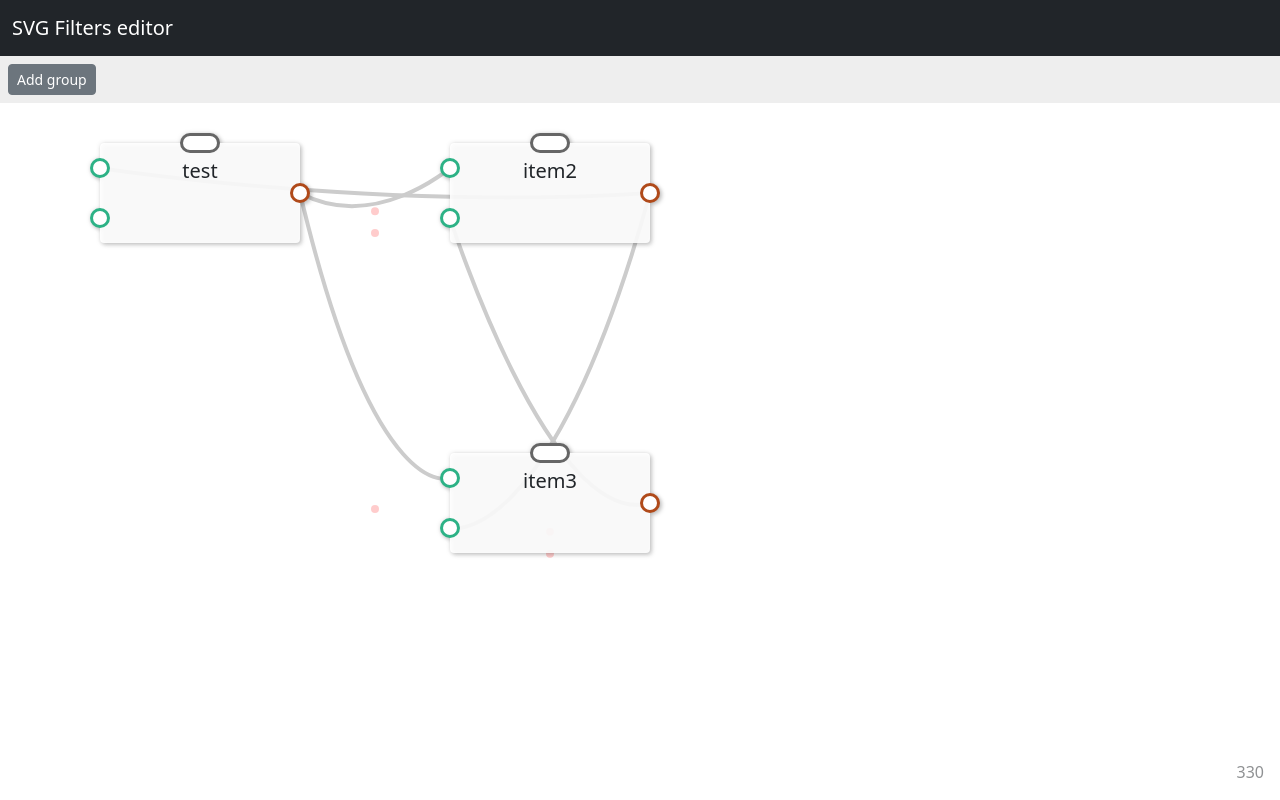
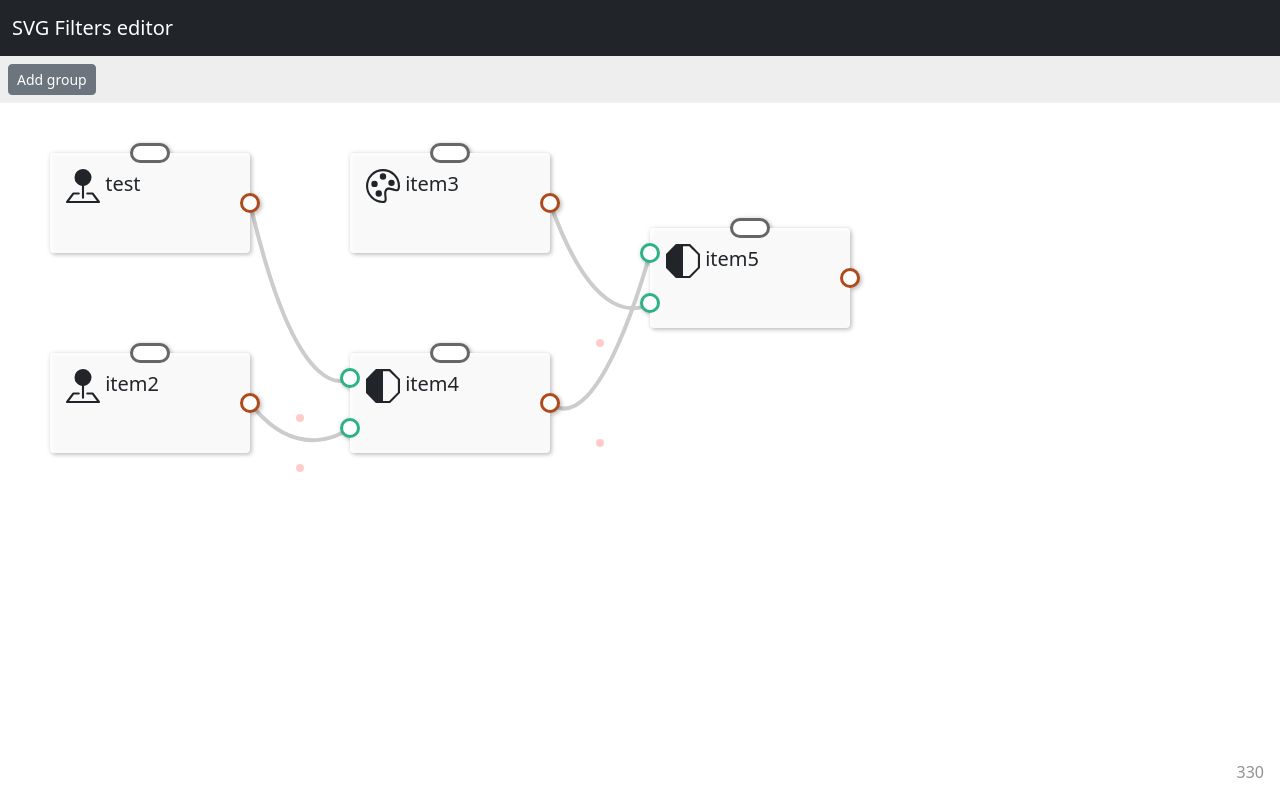
Before and after one commit to septentrion-730n/svgfilters-visualprogramming, a React (Create React App) app: page / in a window 1280 px wide. Built offline with nearby package versions, Linux system fonts and the light colour scheme.

Commit message:
Fix brick selection / basic type display

```diff
--- a/package.json
+++ b/package.json
@@ -15,6 +15,7 @@
     "react": "^18.2.0",
     "react-bootstrap": "^2.5.0",
     "react-dom": "^18.2.0",
+    "react-icons": "^4.6.0",
     "react-scripts": "5.0.1",
     "react-spring": "^9.5.5",
     "sass": "^1.55.0",
--- a/src/bricks/Brick.tsx
+++ b/src/bricks/Brick.tsx
@@ -3,12 +3,17 @@ import { useSpring, animated } from "@react-spring/web";
 
 import "./Brick.scss";
 import { useEditorContext } from "../editor/EditorContextProvider";
-import { BrickData, ConnectorData, connectorDataGetId } from "../types";
+import {
+  BrickData,
+  BricksTypesConfig,
+  ConnectorData,
+  connectorDataGetId,
+} from "../types";
 
 export const Brick = (props: BrickProps) => {
   const {
     brick,
-    brick: { id, position, label },
+    brick: { id, position, label, brickType },
   } = props;
 
   const { selectedBrick, setSelectedBrick } = useEditorContext();
@@ -40,14 +45,18 @@ export const Brick = (props: BrickProps) => {
       }}
     >
       <div className="__input-connectors">
-        <Connector data={{ brickId: id, connectorId: "in1" }} />
-        <Connector data={{ brickId: id, connectorId: "in2" }} />
+        {BricksTypesConfig[brickType].in.map((connectorId) => (
+          <Connector data={{ brickId: id, connectorId }} />
+        ))}
       </div>
       <div className="__input-connectors mod--output">
-        <Connector data={{ brickId: id, connectorId: "out1" }} />
+        <Connector data={{ brickId: id, connectorId: "out" }} />
       </div>
       <div className="__drag-anchor" {...bind()} />
-      <h5 className="text-center">{label ?? id}</h5>
+      <h5>
+        {BricksTypesConfig[brickType].icon({ size: 34 })} {label ?? id}
+      </h5>
+      <div className="__preview"></div>
     </animated.div>
   );
 };
--- a/src/editor/EditionPanel.tsx
+++ b/src/editor/EditionPanel.tsx
@@ -2,7 +2,7 @@ import Offcanvas from "react-bootstrap/Offcanvas";
 import { useEditorContext } from "./EditorContextProvider";
 
 export const EditionPanel = () => {
-  const { showEditionPanel, setShowEditionPanel, selectedBrick } =
+  const { selectedBrick, showEditionPanel, setShowEditionPanel } =
     useEditorContext();
 
   if (!selectedBrick) return null;
@@ -12,7 +12,7 @@ export const EditionPanel = () => {
       placement="end"
       scroll={true}
       backdrop={false}
-      show={showEditionPanel}
+      show={selectedBrick && showEditionPanel}
       onHide={() => setShowEditionPanel(false)}
     >
       <Offcanvas.Header closeButton>
--- a/src/editor/Editor.tsx
+++ b/src/editor/Editor.tsx
@@ -15,30 +15,33 @@ export const Editor = () => {
     <div className="svgfilters-editor">
       <EditorContextProvider
         bricks={[
-          { id: "item1", position: [100, 40], label: "test" },
-          { id: "item2", position: [450, 40] },
-          { id: "item3", position: [450, 350] },
+          {
+            id: "item1",
+            position: [50, 50],
+            label: "test",
+            brickType: "source",
+          },
+          { id: "item2", position: [50, 250], brickType: "source" },
+          { id: "item3", position: [350, 50], brickType: "feFlood" },
+          { id: "item4", position: [350, 250], brickType: "feBlend" },
+          { id: "item5", position: [650, 125], brickType: "feBlend" },
         ]}
         connections={[
           {
-            out: { brickId: "item1", connectorId: "out1" },
-            in: { brickId: "item2", connectorId: "in1" },
+            out: { brickId: "item1", connectorId: "out" },
+            in: { brickId: "item4", connectorId: "in1" },
           },
           {
-            out: { brickId: "item1", connectorId: "out1" },
-            in: { brickId: "item3", connectorId: "in1" },
+            out: { brickId: "item2", connectorId: "out" },
+            in: { brickId: "item4", connectorId: "in2" },
           },
           {
-            out: { brickId: "item2", connectorId: "out1" },
-            in: { brickId: "item1", connectorId: "in1" },
+            out: { brickId: "item4", connectorId: "out" },
+            in: { brickId: "item5", connectorId: "in1" },
           },
           {
-            out: { brickId: "item3", connectorId: "out1" },
-            in: { brickId: "item2", connectorId: "in2" },
-          },
-          {
-            out: { brickId: "item2", connectorId: "out1" },
-            in: { brickId: "item3", connectorId: "in2" },
+            out: { brickId: "item3", connectorId: "out" },
+            in: { brickId: "item5", connectorId: "in2" },
           },
         ]}
       >
--- a/src/editor/EditorContextProvider.tsx
+++ b/src/editor/EditorContextProvider.tsx
@@ -69,6 +69,15 @@ export const EditorContextProvider = (props: EditorContextProviderProps) => {
     [connectionSelection]
   );
 
+  const composedSetSelectedBrick = useCallback(
+    (brick: BrickData | null) => {
+      if (selectedBrick && brick && brick.id === selectedBrick?.id) return;
+      setSelectedBrick(brick);
+      setShowEditionPanel(!!brick);
+    },
+    [setSelectedBrick]
+  );
+
   const contextValues = useMemo(() => {
     return {
       connections: connections,
@@ -78,7 +87,7 @@ export const EditorContextProvider = (props: EditorContextProviderProps) => {
       addBrick,
       removeBrick,
       selectedBrick,
-      setSelectedBrick,
+      setSelectedBrick: composedSetSelectedBrick,
       connectionSelection,
       updateConnectionSelection: removeConnectionSelection,
       setShowEditionPanel,
--- a/src/types.ts
+++ b/src/types.ts
@@ -1,3 +1,6 @@
+import { IconType } from "react-icons";
+import { BsPalette, BsPinMapFill, BsOctagonHalf } from "react-icons/bs";
+
 export type ConnectorData = {
   brickId: string;
   connectorId: string;
@@ -12,17 +15,38 @@ export type ConnectionSelectionData = {
   in: ConnectorData | null;
   out: ConnectorData | null;
 };
+export type BrickType = "source" | "feBlend" | "feFlood";
 
+export type BrickTypeConfig = {
+  in: string[];
+  icon: IconType;
+};
+
+// https://react-icons.github.io/react-icons/icons?name=bs
+export const BricksTypesConfig: Record<BrickType, BrickTypeConfig> = {
+  source: {
+    in: [],
+    icon: BsPinMapFill,
+  },
+  feBlend: {
+    in: ["in1", "in2"],
+    icon: BsOctagonHalf,
+  },
+  feFlood: {
+    in: [],
+    icon: BsPalette,
+  },
+};
 export type BrickData = {
   id: string;
   label?: string;
   position: [number, number];
-  brickType?: "source" | "feBlend" | "feFlood";
+  brickType: BrickType;
 };
 
 export type BrickSourceData = BrickData & {
   brickType: "source";
-  type: "text" | "photo" | "illustration";
+  type: "text" | "photo" | "illustration" | "mixed" | "video";
 };
 
 export type BrickFeBlendData = BrickData & {
```
Also changed, not shown: src/bricks/SourceBrickContent.tsx (added, +23 -0 lines), 1 other file (tests, documents, lock files or other folders).
